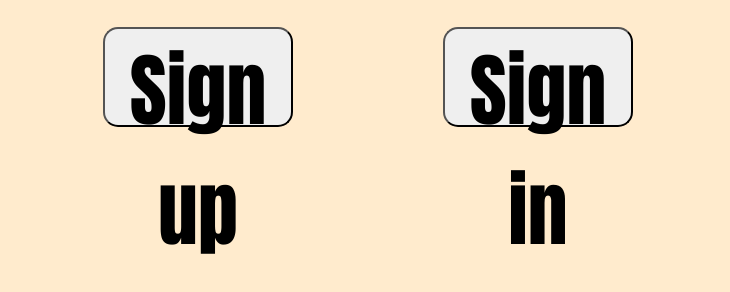
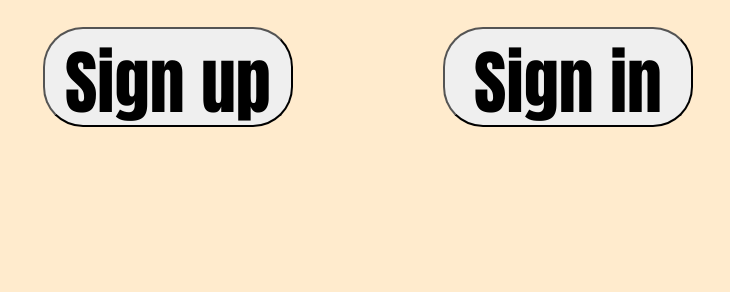
Before and after one commit to Futuretag3/shark-tank, a plain HTML site: page startPage.html in a window 1280 px wide. Shown: the part 428-720 px from the top of the page, without its empty margins (272-1002 px from the left). Drawn offline with Linux system fonts and the light colour scheme.

Commit message:
agagagagag lagaga

```diff
--- a/startPage.html
+++ b/startPage.html
@@ -28,11 +28,11 @@
       }
 
       button {
-        border-radius: 15px;
+        border-radius: 40px;
         font-family: Impact, Haettenschweiler, 'Arial Narrow Bold', sans-serif;
         height: 100px;
-        width: 190px;
-        font-size: 80px;
+        width: 250px;
+        font-size: 70px;
       }
 
       .buttonHolder {
```
